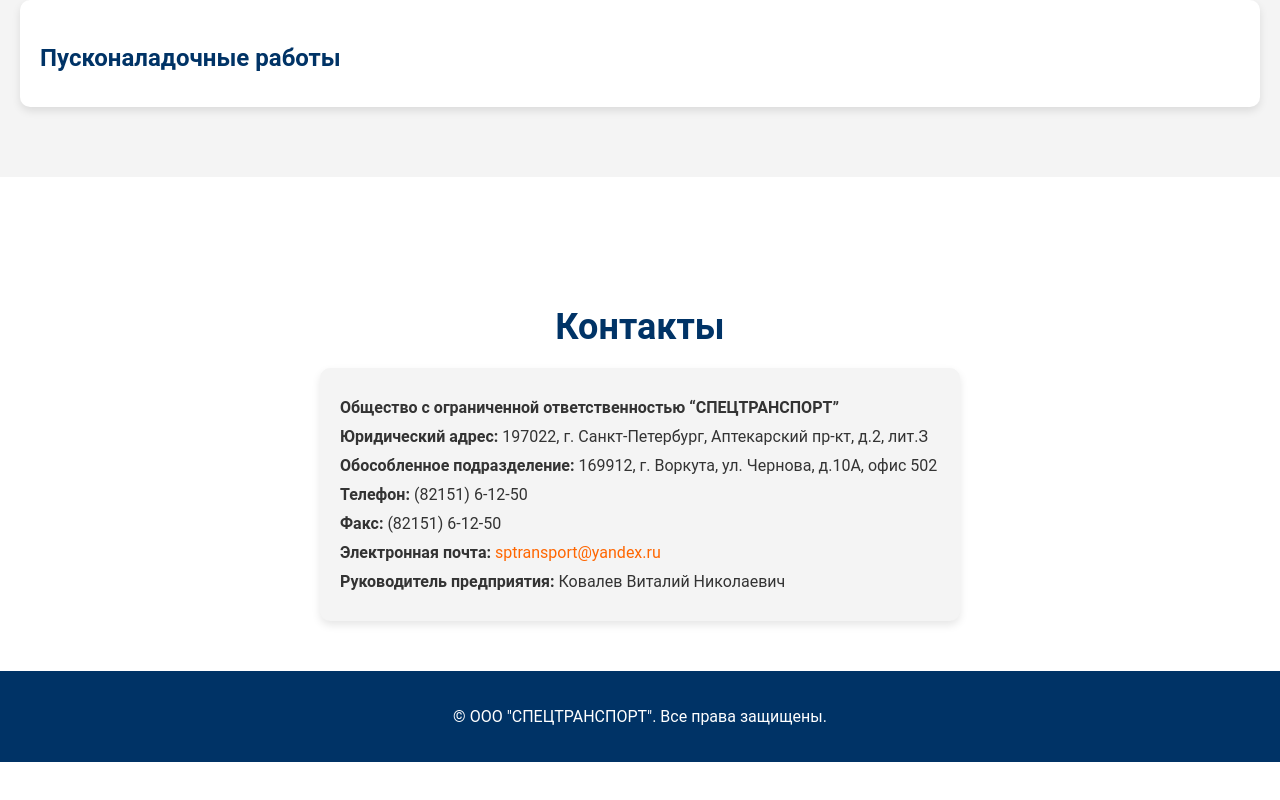
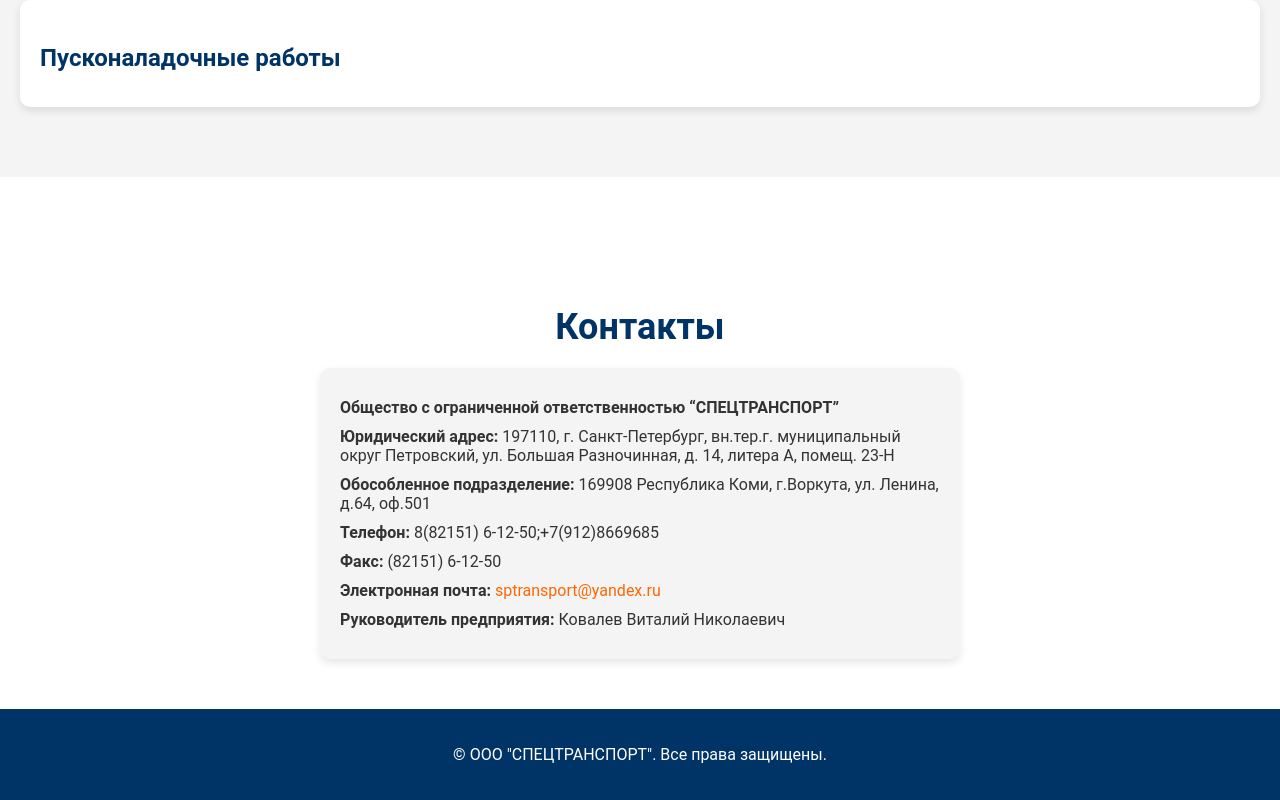
Before and after one commit to kotilluminati/ST, a plain HTML site: page index.html in a window 1280 px wide. Shown: the part 3604-4404 px from the top of the page. Before the commit the page ends 4366 px from the top, so only its background shows below. Drawn offline with Linux system fonts and the light colour scheme.

Commit message:
Add files via upload

```diff
--- a/index.html
+++ b/index.html
@@ -232,9 +232,9 @@
     <h2>Контакты</h2>
     <div class="contact-info fade-in">
       <p><strong>Общество с ограниченной ответственностью “СПЕЦТРАНСПОРТ”</strong></p>
-      <p><strong>Юридический адрес:</strong> 197022, г. Санкт-Петербург, Аптекарский пр-кт, д.2, лит.З</p>
-      <p><strong>Обособленное подразделение:</strong> 169912, г. Воркута, ул. Чернова, д.10А, офис 502</p>
-      <p><strong>Телефон:</strong> (82151) 6-12-50</p>
+      <p><strong>Юридический адрес:</strong> 197110, г. Санкт-Петербург, вн.тер.г. муниципальный округ Петровский,  ул. Большая Разночинная,  д. 14, литера А, помещ. 23-Н</p>
+      <p><strong>Обособленное подразделение:</strong> 169908 Республика Коми, г.Воркута, ул. Ленина, д.64, оф.501</p>
+      <p><strong>Телефон:</strong> 8(82151) 6-12-50;+7(912)8669685</p>
       <p><strong>Факс:</strong> (82151) 6-12-50</p>
       <p><strong>Электронная почта:</strong> <a href="mailto:sptransport@yandex.ru">sptransport@yandex.ru</a></p>
       <p><strong>Руководитель предприятия:</strong> Ковалев Виталий Николаевич</p>
```
